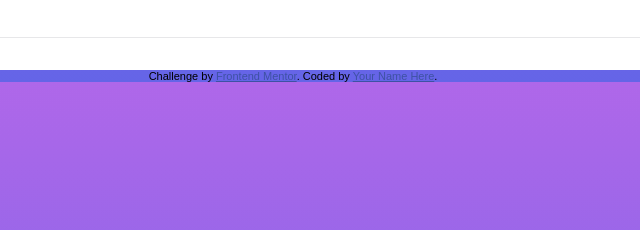
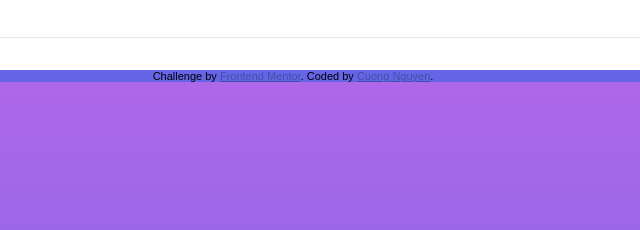
Before and after one commit to cuong24/faq-accordion-card-main, a plain HTML site: page index.html in a window 1280 px wide. Shown: the part 510-740 px from the top of the page, 347-987 px from the left. Drawn offline with Linux system fonts and the light colour scheme.

Commit message:
Update attribution

```diff
--- a/index.html
+++ b/index.html
@@ -82,7 +82,7 @@
       Challenge by
       <a href="https://www.frontendmentor.io?ref=challenge" target="_blank"
         >Frontend Mentor</a
-      >. Coded by <a href="#">Your Name Here</a>.
+      >. Coded by <a href="https://github.com/cuong24">Cuong Nguyen</a>.
     </div>
   </body>
 </html>
```
